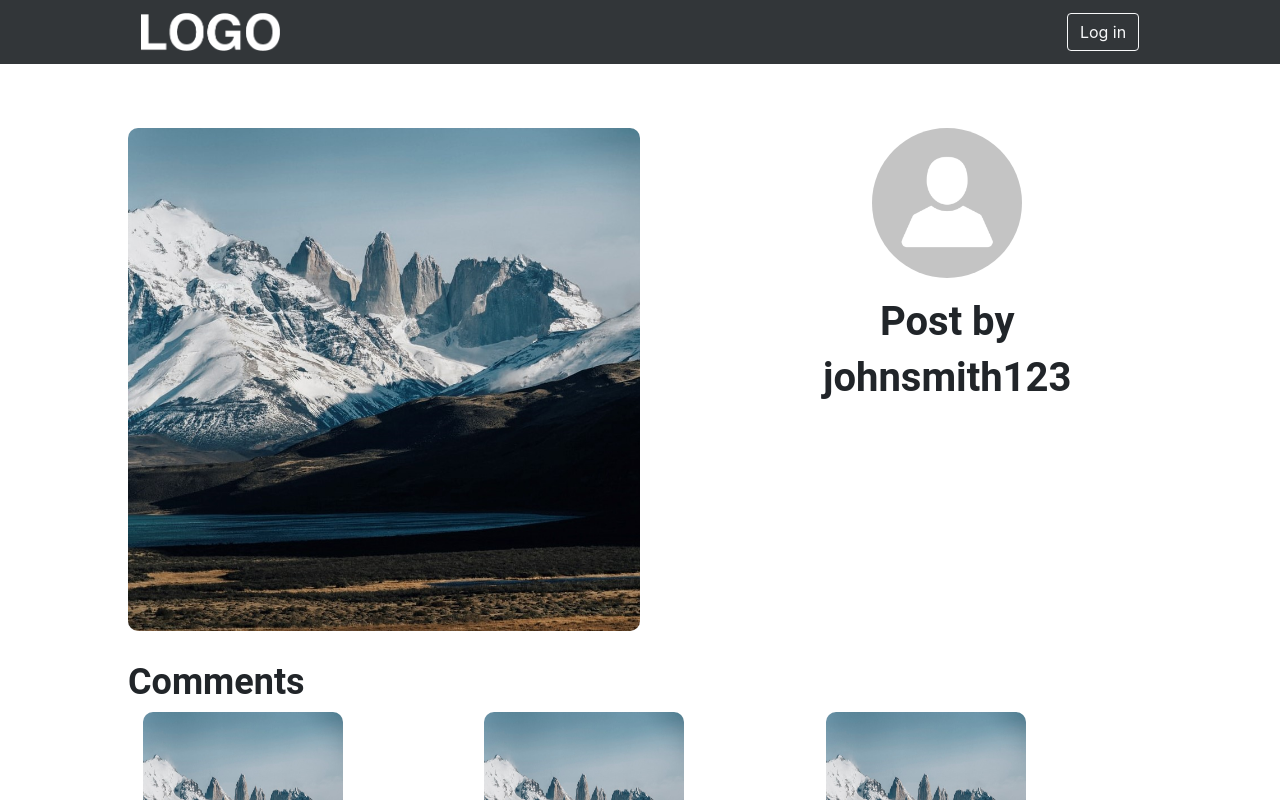
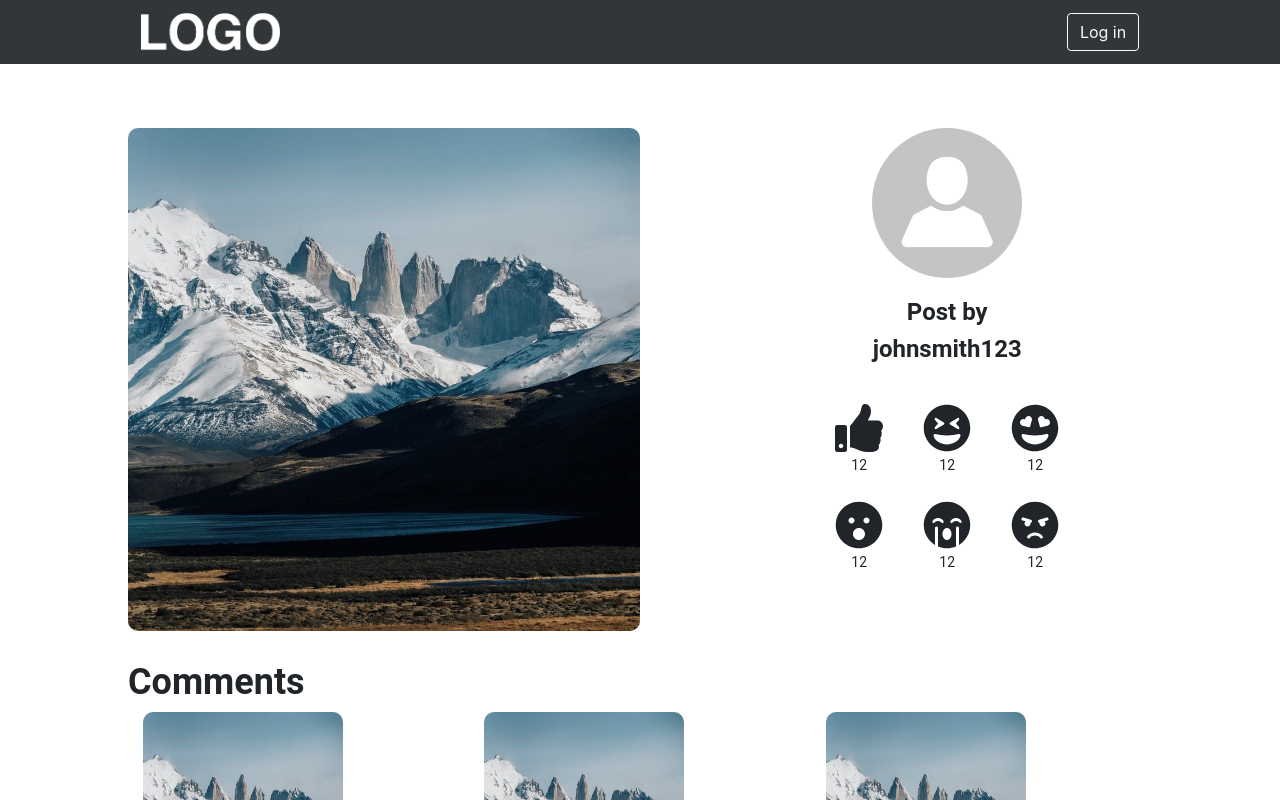
Before and after one commit to AJUnsworth/Assignment3AIP, a React (Create React App) app in the folder client/: page /thread in a window 1280 px wide. Shown: the top 800 px of the page. Built offline with nearby package versions, Linux system fonts and the light colour scheme; the HTML template or start-up script is replaced by a standard one.

Commit message:
Add placeholder reaction counter on thread page

```diff
--- /dev/null
+++ b/client/src/components/ReactionGrid.css
@@ -0,0 +1,23 @@
+.reactionGrid{
+    margin: 10px 0px 10px 0px;
+}
+
+.reactionTable{
+    margin: 0 auto;
+    margin-top: 20px;
+
+}
+
+.reactionTable td{
+    padding: 20px 20px 0px 20px;
+    text-align: center;
+}
+
+.reactionCount{
+    font-family: Roboto;
+    font-style: normal;
+    font-weight: normal;
+    font-size: 14px;
+    text-align: center;
+    padding-top: 5px;
+}
--- /dev/null
+++ b/client/src/components/ReactionGrid.js
@@ -0,0 +1,26 @@
+import React from 'react';
+import './ReactionGrid.css';
+import { FontAwesomeIcon } from '@fortawesome/react-fontawesome'
+import { faGrinHearts, faGrinSquint, faSadCry, faSurprise, faAngry, faThumbsUp} from '@fortawesome/free-solid-svg-icons'
+
+export class ReactionGrid extends React.Component {
+    render () {
+        return (
+           <div className="reactionGrid">
+               <table className="reactionTable">
+                   <tr>
+                       <td><FontAwesomeIcon icon={faThumbsUp} className="fa-3x"/><h1 class="reactionCount">12</h1></td>
+                       <td><FontAwesomeIcon icon={faGrinSquint} className="fa-3x"/><h1 class="reactionCount">12</h1></td>
+                       <td><FontAwesomeIcon icon={faGrinHearts} className="fa-3x"/><h1 class="reactionCount">12</h1></td>
+                   </tr>
+                   <tr>
+                        <td><FontAwesomeIcon icon={faSurprise} className="fa-3x"/><h1 class="reactionCount">12</h1></td>
+                        <td><FontAwesomeIcon icon={faSadCry} className="fa-3x"/><h1 class="reactionCount">12</h1></td>
+                        <td><FontAwesomeIcon icon={faAngry} className="fa-3x"/><h1 class="reactionCount">12</h1></td>
+                   </tr>
+               </table>
+
+            </div>
+        );
+    }
+}
--- a/client/src/components/Thread.css
+++ b/client/src/components/Thread.css
@@ -8,6 +8,11 @@
     float: right;
     width: 40%;
 }
+
+.reactionGrid{
+    text-align: center;
+}
+
 
 .profilePicture{
     text-align:center;
@@ -23,6 +28,7 @@
     font-family: Roboto;
     font-style: normal;
     font-weight: bold;
+    font-size: 24px;
 }
 
 .comments{
--- a/client/src/components/Thread.js
+++ b/client/src/components/Thread.js
@@ -3,6 +3,7 @@ import { Navbar } from './Navbar';
 import { ThreadImage } from './ThreadImage';
 import { ProfilePicture } from './ProfilePicture';
 import { ImageGrid } from './ImageGrid';
+import { ReactionGrid } from './ReactionGrid';
 import './Thread.css';
 
 export class Thread extends React.Component {
@@ -16,6 +17,7 @@ export class Thread extends React.Component {
                     <ProfilePicture className="profilePicture"/>
                     <h1 className="profileName">Post by</h1>
                     <h1 className="profileName">johnsmith123</h1>
+                    <ReactionGrid class="reactionGrid"/>
                     </div>
 
                     <div className="comments">
--- a/client/src/components/ThreadImage.js
+++ b/client/src/components/ThreadImage.js
@@ -1,12 +1,11 @@
 import React from 'react';
 import TestImage from '../images/TestImage.jfif'
 import './ThreadImage.css';
-import { ReactionCounter } from './ReactionCounter';
 
 export class ThreadImage extends React.Component {
     render () {
         return (
-            <img src={TestImage} className="threadImage"/>
+            <img src={TestImage} className="threadImage" alt="Thread"/>
         );
     }
 }
```
